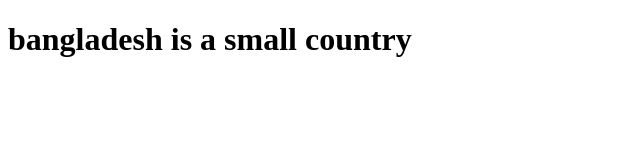
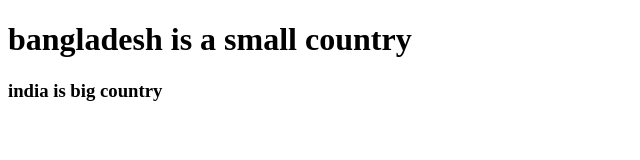
Before and after one commit to krishnoporna/my-new-website, a plain HTML site: page index.html in a window 1280 px wide. Shown: the whole page, without its empty margins (0-640 px from the left). Drawn offline with Linux system fonts and the light colour scheme.

Commit message:
learnd github into

```diff
--- a/index.html
+++ b/index.html
@@ -7,5 +7,6 @@
 </head>
 <body>
     <h1>bangladesh is a small country</h1>
+    <h3>india is big country</h3>
 </body>
 </html>
```
